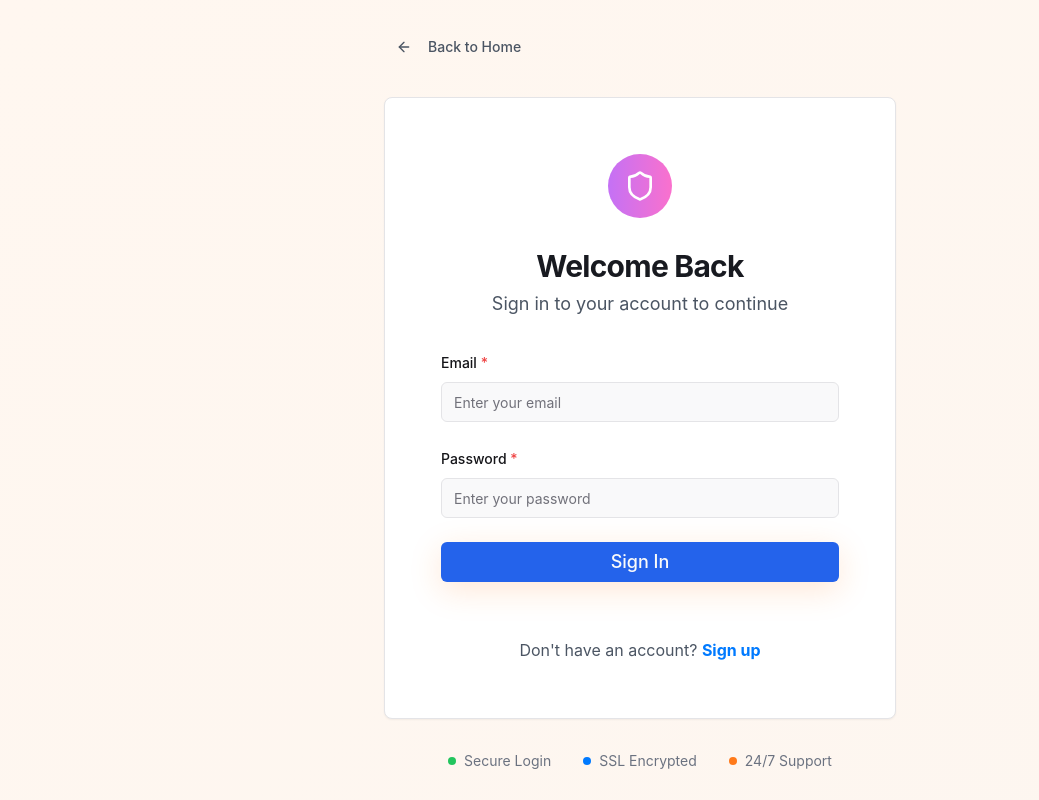
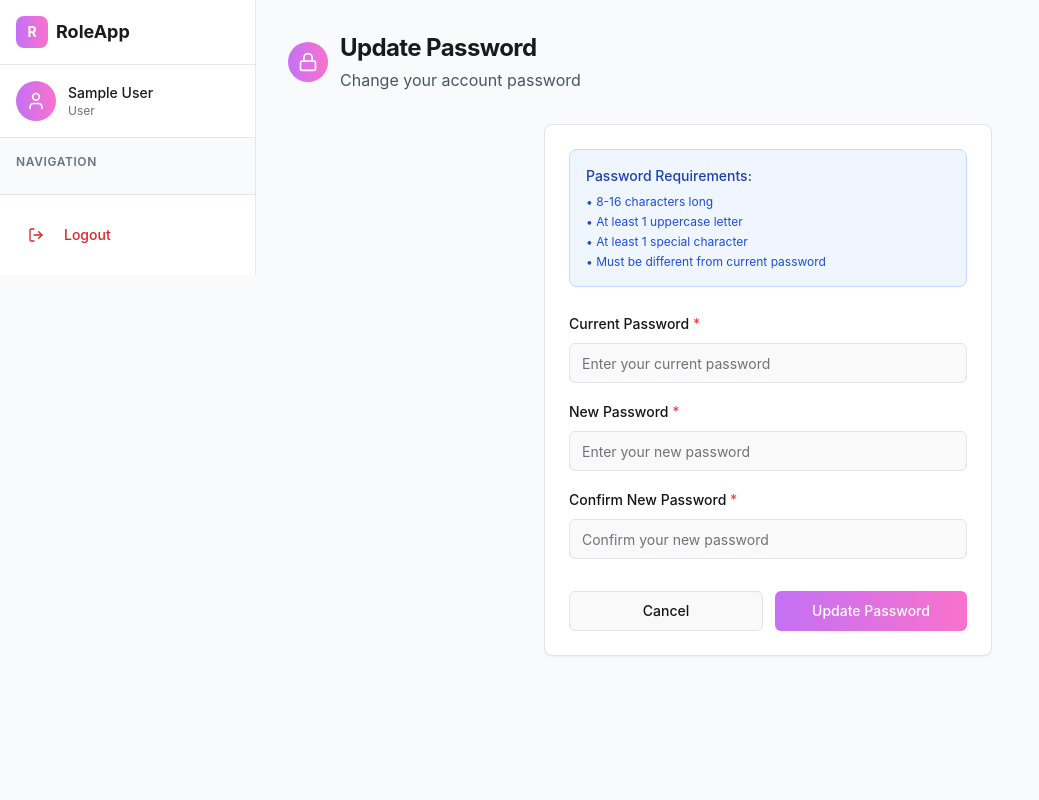
Before and after one commit to rajdesai17/role-centric-spark, a React (Vite) app: page /update-password in a window 1280 px wide. Before the commit this address led to /login. Shown: the whole page, without its empty margins (0-1039 px from the left). Built offline with nearby package versions, Linux system fonts and the light colour scheme; sample sign-in values are in the browser's storage.

Commit message:
Refactor ProtectedRoute in App component and enhance Sidebar layout: Simplified role management in ProtectedRoute for the UpdatePassword route, and improved Sidebar styling for better visual consistency and usability, including adjustments to background colors and spacing.

```diff
--- a/src/App.tsx
+++ b/src/App.tsx
@@ -64,7 +64,7 @@ const App = () => (
               <Route
                 path="/update-password"
                 element={
-                  <ProtectedRoute allowedRoles={['NORMAL_USER', 'STORE_OWNER']}>
+                  <ProtectedRoute>
                     <UpdatePassword />
                   </ProtectedRoute>
                 }
--- a/src/components/layout/Sidebar.tsx
+++ b/src/components/layout/Sidebar.tsx
@@ -131,13 +131,13 @@ export const Sidebar: React.FC = () => {
 
       {/* Sidebar */}
       <div className={`
-        fixed left-0 top-0 h-full bg-white border-r border-gray-200 z-50 transition-all duration-300
+        fixed left-0 top-0 h-full bg-gray-50 border-r border-gray-200 z-50 transition-all duration-300 flex flex-col
         ${isCollapsed ? 'w-16' : 'w-64'}
         lg:relative lg:translate-x-0
         ${!isCollapsed ? 'translate-x-0' : '-translate-x-full lg:translate-x-0'}
       `}>
         {/* Header */}
-        <div className="flex items-center justify-between p-4 border-b border-gray-200">
+        <div className="flex items-center justify-between p-4 border-b border-gray-200 flex-shrink-0 bg-white">
           {!isCollapsed && (
             <div className="flex items-center space-x-2">
               <div className="w-8 h-8 bg-purple-pink-gradient rounded-lg flex items-center justify-center">
@@ -157,7 +157,7 @@ export const Sidebar: React.FC = () => {
         </div>
 
         {/* User Info */}
-        <div className="p-4 border-b border-gray-200">
+        <div className="p-4 border-b border-gray-200 flex-shrink-0 bg-white">
           {!isCollapsed ? (
             <div className="flex items-center space-x-3">
               <div className="w-10 h-10 bg-purple-pink-gradient rounded-full flex items-center justify-center">
@@ -180,8 +180,13 @@ export const Sidebar: React.FC = () => {
           )}
         </div>
 
-        {/* Navigation */}
-        <nav className="flex-1 p-4 space-y-2">
+        {/* Navigation - Takes up remaining space */}
+        <nav className="flex-1 p-4 space-y-3 overflow-y-auto">
+          <div className="mb-2">
+            <h3 className={`text-xs font-semibold text-gray-500 uppercase tracking-wider ${isCollapsed ? 'sr-only' : ''}`}>
+              Navigation
+            </h3>
+          </div>
           {sidebarItems.map((item) => {
             const Icon = item.icon;
             const isActive = item.href ? currentPath === item.href : false;
@@ -191,7 +196,7 @@ export const Sidebar: React.FC = () => {
                 key={item.id}
                 variant={isActive ? "default" : "ghost"}
                 className={`
-                  w-full justify-start h-12 px-3 rounded-lg transition-all
+                  w-full justify-start h-12 px-3 rounded-lg transition-all duration-200
                   ${isActive
                     ? 'bg-purple-pink-gradient text-white shadow-sm'
                     : 'text-gray-600 hover:text-navy hover:bg-gray-50'
@@ -208,7 +213,7 @@ export const Sidebar: React.FC = () => {
         </nav>
 
         {/* Footer */}
-        <div className="p-4 border-t border-gray-200">
+        <div className="p-4 border-t border-gray-200 flex-shrink-0 bg-white">
           <Button
             variant="ghost"
             className={`
--- a/src/pages/admin/AdminDashboard.tsx
+++ b/src/pages/admin/AdminDashboard.tsx
@@ -1,4 +1,5 @@
 import { useState, useEffect } from "react";
+import { useLocation } from "react-router-dom";
 import { DashboardLayout } from "@/components/layout/DashboardLayout";
 import { StatsCard } from "@/components/layout/StatsCard";
 import { Button } from "@/components/ui/button";
@@ -14,6 +15,7 @@ import { AddStoreForm } from "./AddStoreForm";
 
 export const AdminDashboard: React.FC = () => {
   const { showNotification } = useNotification();
+  const location = useLocation();
   const [showAddUserModal, setShowAddUserModal] = useState(false);
   const [showAddStoreModal, setShowAddStoreModal] = useState(false);
   const [dashboardData, setDashboardData] = useState({
@@ -22,6 +24,10 @@ export const AdminDashboard: React.FC = () => {
     totalRatings: 0
   });
   const [isLoading, setIsLoading] = useState(true);
+
+  // Get current tab from URL parameters
+  const urlParams = new URLSearchParams(location.search);
+  const currentTab = urlParams.get('tab') || 'overview';
 
   useEffect(() => {
     loadDashboardData();
@@ -43,12 +49,17 @@ export const AdminDashboard: React.FC = () => {
     }
   };
 
+  // Render content based on current tab
+  const renderContent = () => {
+    switch (currentTab) {
+      case 'users':
+        return <UserManagement />;
+      case 'stores':
+        return <StoreManagement />;
+      case 'overview':
+      default:
         return (
-    <DashboardLayout
-      title="System Administration"
-      subtitle="Manage users, stores, and monitor platform activity"
-      icon={BarChart3}
-    >
+          <>
             {/* Stats Cards */}
             <div className="grid grid-cols-1 md:grid-cols-3 gap-6">
               <StatsCard
@@ -163,6 +174,30 @@ export const AdminDashboard: React.FC = () => {
                 </div>
               </CardContent>
             </Card>
+          </>
+        );
+    }
+  };
+
+  return (
+    <DashboardLayout
+      title={
+        currentTab === 'users' ? 'User Management' :
+        currentTab === 'stores' ? 'Store Management' :
+        'System Administration'
+      }
+      subtitle={
+        currentTab === 'users' ? 'Manage user accounts and permissions' :
+        currentTab === 'stores' ? 'Register and manage stores' :
+        'Manage users, stores, and monitor platform activity'
+      }
+      icon={
+        currentTab === 'users' ? Users :
+        currentTab === 'stores' ? Store :
+        BarChart3
+      }
+    >
+      {renderContent()}
 
       {/* Add User Modal */}
       <Dialog open={showAddUserModal} onOpenChange={setShowAddUserModal}>
```
Lines whose indentation alone changed are shown as unchanged.
